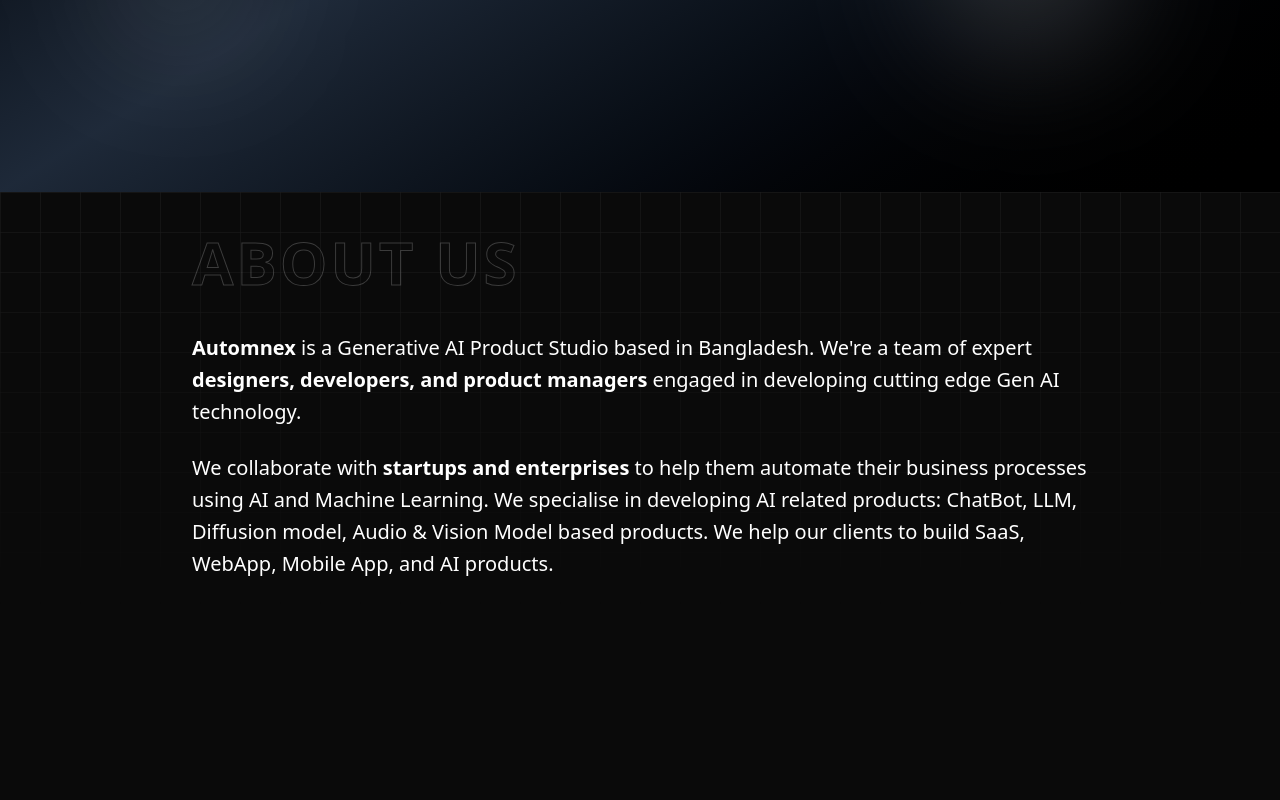
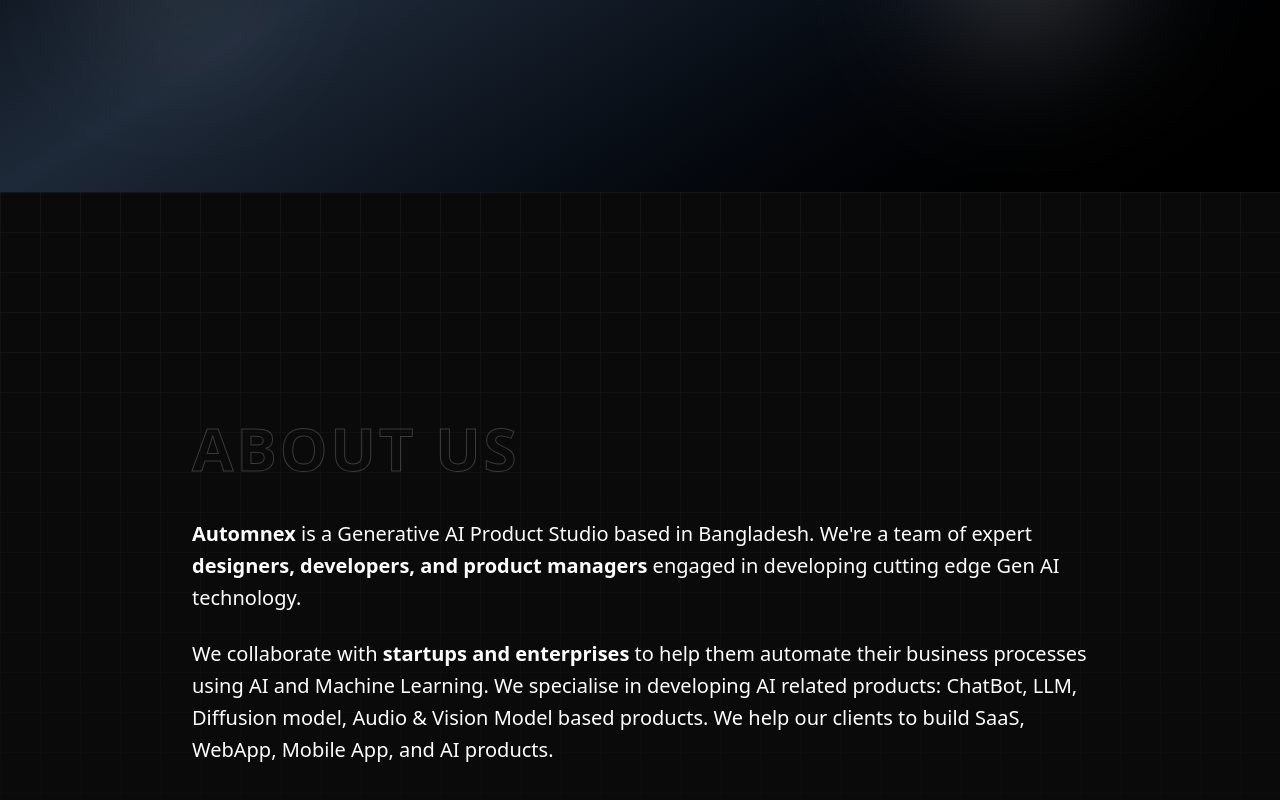
Before and after one commit to Tamim-369/automnex, a Next.js app: page / in a window 1280 px wide. Shown: the part 608-1408 px from the top of the page. Before the commit the page ends 1228 px from the top, so only its background shows below. Built offline with nearby package versions, Linux system fonts and the light colour scheme.

Commit message:
fixed the about height

```diff
--- a/components/Navbar.tsx
+++ b/components/Navbar.tsx
@@ -21,7 +21,7 @@
   const navLinks = [
     { name: 'Services', href: '/services' },
     { name: 'Projects', href: '/projects' },
-    { name: 'About', href: '/about' },
+    { name: 'About', href: '#about' },
     { name: 'Contact', href: '/contact' }
   ];
 
--- a/components/sections/About.tsx
+++ b/components/sections/About.tsx
@@ -1,6 +1,6 @@
 export default function About() {
     return (
-        <section className="relative w-full px-6 py-10 text-white overflow-hidden">
+        <section id="about" className="relative w-full min-h-screen px-6 py-10 text-white overflow-hidden flex justify-center items-center">
             {/* Grid background */}
             <div className="absolute inset-0 z-0 pointer-events-none [mask-image:linear-gradient(to_bottom,white,transparent)] before:absolute before:inset-0 before:bg-[url('/grid.svg')] before:opacity-10" />
 
```
